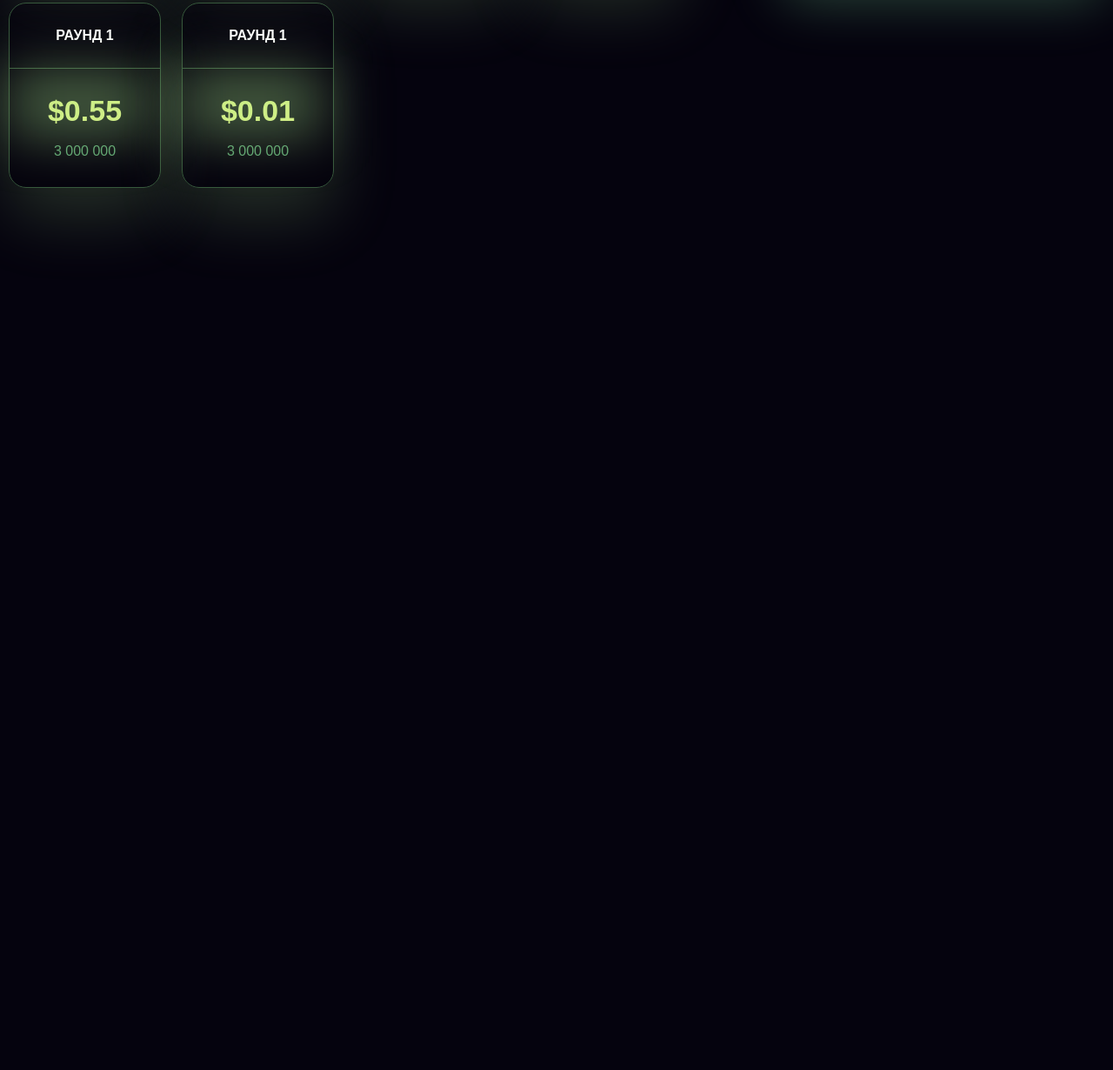
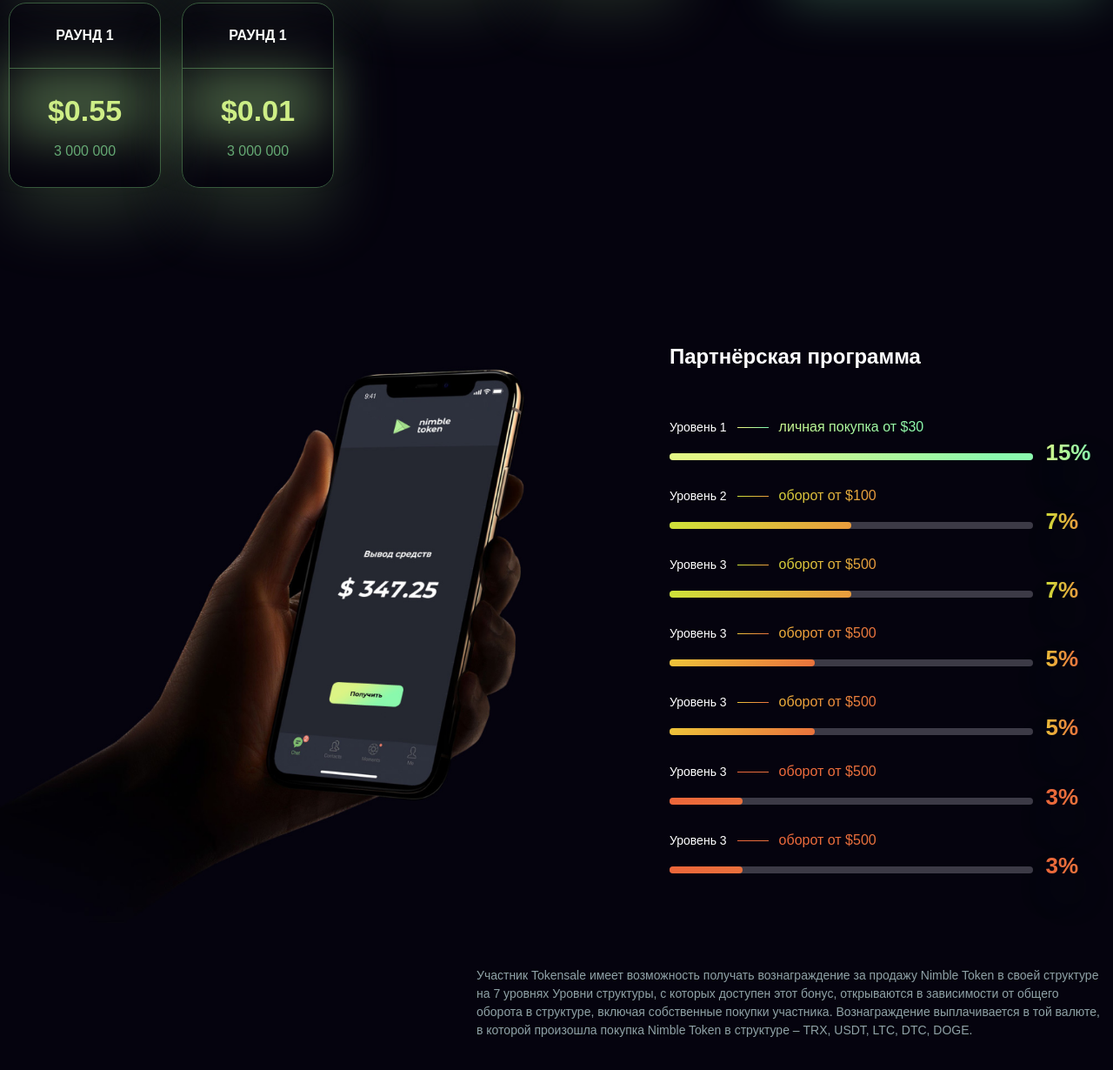
Before and after one commit to Melkorich/Nimble, a website: page app/index.html in a window 1280 px wide. Shown: the part 5143-6373 px from the top of the page at 87% size. Before the commit the page ends 5539 px from the top, so only its background shows below. Drawn offline with Linux system fonts and the light colour scheme.

Commit message:
animation bar added

```diff
--- a/app/index.html
+++ b/app/index.html
@@ -427,7 +427,7 @@
         </div>
       </section>
 
-      <div class="sale">
+      <section class="sale">
         <div class="container">
           <h2 class="sale__title">
             Token Sale
@@ -646,6 +646,132 @@
             </div>
           </div>
         </div>
+      </section>
+
+      <div class="partners">
+        <div class="container">
+          <div class="partners__inner">
+            <div class="partners__image">
+              <img src="images/partners/1.png" alt="phone with numbers">
+            </div>
+            <div class="partners__content">
+              <h3 class="partners__title">
+                Партнёрская программа
+              </h3>
+
+              <div class="partners__bar bar">
+
+                <div class="bar__item">
+                  <div class="bar__item-heading">
+                    <span class="bar__number">
+                      Уровень 1
+                    </span>
+                    <span class="bar__descr">
+                      личная покупка от $30
+                    </span>
+                  </div>
+                  <span class="bar__scroll"></span>
+                  <span class="bar__percentage">15%</span>
+                </div>
+
+                <div class="bar__item">
+                  <div class="bar__item-heading">
+                    <span class="bar__number">
+                      Уровень 2
+                    </span>
+                    <span class="bar__descr">
+                      оборот от $100
+                    </span>
+                  </div>
+                  <span class="bar__scroll"></span>
+                  <span class="bar__percentage">7%</span>
+                </div>
+
+                <div class="bar__item">
+                  <div class="bar__item-heading">
+                    <span class="bar__number">
+                      Уровень 3
+                    </span>
+                    <span class="bar__descr">
+                      оборот от $500
+                    </span>
+                  </div>
+                  <span class="bar__scroll"></span>
+                  <span class="bar__percentage">7%</span>
+                </div>
+
+                <div class="bar__item">
+                  <div class="bar__item-heading">
+                    <span class="bar__number">
+                      Уровень 3
+                    </span>
+                    <span class="bar__descr">
+                      оборот от $500
+                    </span>
+                  </div>
+                  <span class="bar__scroll"></span>
+                  <span class="bar__percentage">5%</span>
+                </div>
+
+                <div class="bar__item">
+                  <div class="bar__item-heading">
+                    <span class="bar__number">
+                      Уровень 3
+                    </span>
+                    <span class="bar__descr">
+                      оборот от $500
+                    </span>
+                  </div>
+                  <span class="bar__scroll"></span>
+                  <span class="bar__percentage">5%</span>
+                </div>
+
+                <div class="bar__item">
+                  <div class="bar__item-heading">
+                    <span class="bar__number">
+                      Уровень 3
+                    </span>
+                    <span class="bar__descr">
+                      оборот от $500
+                    </span>
+                  </div>
+                  <span class="bar__scroll"></span>
+                  <span class="bar__percentage">3%</span>
+                </div>
+
+                <div class="bar__item">
+                  <div class="bar__item-heading">
+                    <span class="bar__number">
+                      Уровень 3
+                    </span>
+                    <span class="bar__descr">
+                      оборот от $500
+                    </span>
+                  </div>
+                  <span class="bar__scroll"></span>
+                  <span class="bar__percentage">3%</span>
+                </div>
+              </div>
+            </div>
+          </div>
+
+          <div class="partners__description">
+            <div class="partners__text">
+              <p>
+                Участник Tokensale имеет возможность
+                получать вознаграждение за продажу
+                Nimble Token в своей структуре на 7 уровнях
+                Уровни структуры, с которых доступен этот бонус,
+                открываются в зависимости от общего оборота в
+                структуре, включая собственные покупки участника.
+                Вознаграждение выплачивается в той валюте, в
+                которой произошла покупка Nimble Token в
+                структуре – TRX, USDT, LTC, DTC, DOGE.
+              </p>
+            </div>
+          </div>
+
+        </div>
       </div>
 
 
--- /dev/null
+++ b/app/scss/partners/_partners.scss
@@ -0,0 +1,222 @@
+.partners {
+  padding: 0 0 100px 0;
+
+  &__inner {
+    display: flex;
+  }
+
+  &__image {
+    position: relative;
+    width: 800px;
+    img {
+      position: absolute;
+      width: 100%;
+      height: 100%;
+      object-fit: contain;
+      margin-top: -50px;
+      left: -50px;
+    }
+  }
+
+  &__content {
+    min-width: 500px;
+    display: flex;
+    flex-direction: column;
+    position: relative;
+  }
+
+  &__title {
+    font-size: 24px;
+    line-height: 1.2;
+    @extend %montserrat-700;
+    color: #fff;
+    margin-bottom: 52px;
+  }
+
+  &__description {
+    display: flex;
+    justify-content: flex-end;
+  }
+
+  &__text {
+    color: #8FA2A6;
+    max-width: 722px;
+    width: 100%;
+    font-size: 14px;
+  }
+
+}
+
+
+.bar {
+  margin-bottom: 100px;
+
+  &__item {
+    position: relative;
+    width: 100%;
+  }
+
+  &__item:not(:last-child) {
+    margin-bottom: 20px;
+  }
+
+  &__item-heading {
+    display: flex;
+    align-items: center;
+  }
+
+  &__number {
+    font-size: 14px;
+    line-height: 2;
+    display: inline-block;
+  }
+
+  &__descr {
+    padding-left: 60px;
+    position: relative;
+    line-height: 1.25;
+    display: inline-block;
+
+    &::before {
+      position: absolute;
+      content: '';
+      left: 12px;
+      top: 10px;
+      width: 36px;
+      height: 1px;
+    }
+  }
+
+  &__scroll {
+    width: 418px;
+    position: relative;
+    display: inline-block;
+    height: 8px;
+    border-radius: 25px;
+    background: #3C3A46;;
+
+    &::before {
+      position: absolute;
+      content: '';
+      top: 0;
+      left: 0;
+      height: 100%;
+      border-radius: 25px;
+      animation: bar 3s ease;
+    }
+  }
+
+  &__item:nth-child(1) .bar__descr {
+    background-color: #E2F685;
+    background-image: linear-gradient(90deg, #E2F685, #8AF9AD);
+    -webkit-background-clip: text;
+    -webkit-text-fill-color: transparent;
+
+    &::before {
+      background: linear-gradient(105.56deg, #E2F685 18.43%, #8AF9AD 89.58%);
+    }
+  }
+
+  &__item:nth-child(2) .bar__descr,
+  &__item:nth-child(3) .bar__descr {
+    background-color: #CAEE39;
+    background-image: linear-gradient(90deg, #CAEE39, #E99A3D);
+    -webkit-background-clip: text;
+    -webkit-text-fill-color: transparent;
+
+    &::before {
+      background: linear-gradient(139.33deg, #CAEE39 -14.59%, #E99A3D 99.86%);
+    }
+  }
+
+  &__item:nth-child(4) .bar__descr,
+  &__item:nth-child(5) .bar__descr {
+    background-color: #EED139;
+    background-image: linear-gradient(90deg, #EED139, #E9713D);
+    -webkit-background-clip: text;
+    -webkit-text-fill-color: transparent;
+
+    &::before {
+      background: linear-gradient(139.33deg, #EED139 -14.59%, #E9713D 99.86%);
+    }
+  }
+
+  &__item:nth-child(6) .bar__descr,
+  &__item:nth-child(7) .bar__descr {
+    background-color: #EE6439;
+    background-image: linear-gradient(90deg, #EE6439, #E9713D);
+    -webkit-background-clip: text;
+    -webkit-text-fill-color: transparent;
+
+    &::before {
+      background: linear-gradient(139.33deg, #EE6439 -14.59%, #E9713D 99.86%);
+    }
+  }
+
+  &__item:nth-child(1) .bar__scroll::before {
+    width: 100%;
+    background: linear-gradient(105.56deg, #E2F685 18.43%, #8AF9AD 89.58%);
+  }
+
+  &__item:nth-child(2) .bar__scroll::before,
+  &__item:nth-child(3) .bar__scroll::before {
+    background: linear-gradient(139.33deg, #CAEE39 -14.59%, #E99A3D 99.86%);
+    width: 50%;
+  }
+
+  &__item:nth-child(4) .bar__scroll::before,
+  &__item:nth-child(5) .bar__scroll::before {
+    background: linear-gradient(139.33deg, #EED139 -14.59%, #E9713D 99.86%);
+    width: 40%;
+  }
+
+  &__item:nth-child(6) .bar__scroll::before,
+  &__item:nth-child(7) .bar__scroll::before {
+    background: linear-gradient(139.33deg, #EE6439 -14.59%, #E9713D 99.86%);
+    width: 20%;
+  }
+
+  &__percentage {
+    padding-left: 10px;
+    @extend %montserrat-800;
+    font-size: 26px;
+    line-height: 1.2;
+    text-shadow: 0px 24px 64px rgba(138, 249, 173, 0.3);
+    background-color: #E2F685;
+    background-image: linear-gradient(90deg, #E2F685, #8AF9AD);
+    -webkit-background-clip: text;
+    -webkit-text-fill-color: transparent;
+  }
+
+  &__item:nth-child(2) .bar__percentage,
+  &__item:nth-child(3) .bar__percentage {
+    background-color: #CAEE39;
+    background-image: linear-gradient(90deg, #CAEE39, #E99A3D);
+    -webkit-background-clip: text;
+    -webkit-text-fill-color: transparent;
+  }
+
+  &__item:nth-child(4) .bar__percentage,
+  &__item:nth-child(5) .bar__percentage {
+    background-color: #EED139;
+    background-image: linear-gradient(90deg, #EED139, #E9713D);
+    -webkit-background-clip: text;
+    -webkit-text-fill-color: transparent;
+  }
+
+  &__item:nth-child(6) .bar__percentage,
+  &__item:nth-child(7) .bar__percentage {
+    background-color: #EE6439;
+    background-image: linear-gradient(90deg, #EE6439, #E9713D);
+    -webkit-background-clip: text;
+    -webkit-text-fill-color: transparent;
+  }
+
+
+}
+
+@keyframes bar {
+  from {
+    width: 0;
+  }
+}
--- a/app/scss/style.scss
+++ b/app/scss/style.scss
@@ -33,6 +33,11 @@
 @import 'sale/sale';
 
 
+/*partners*/
+
+@import 'partners/partners';
+
+
 /*buttons*/
 
 @import 'button/button';
```
Also changed, not shown: app/css/style.min.css, app/images/partners/1.png (added), app/images/partners/line-1.svg (added), app/images/partners/line-2.svg (added), app/images/partners/line-3.svg (added), app/images/partners/line-4.svg (added), app/images/partners/line-5.svg (added), app/images/partners/line-6.svg (added), app/images/partners/line-7.svg (added).
